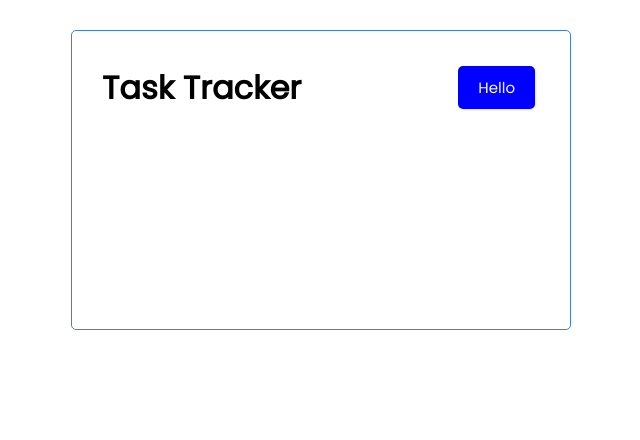
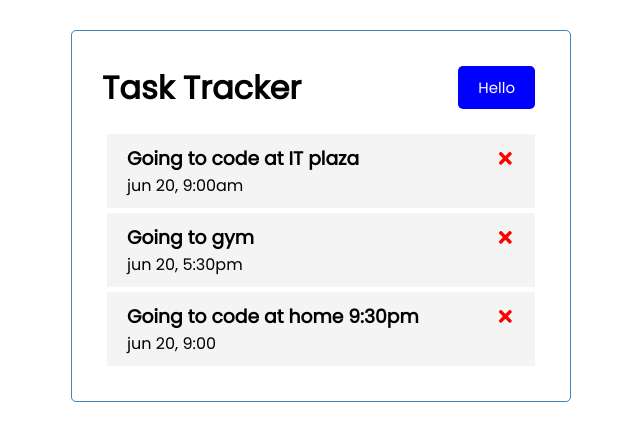
Before and after one commit to TimiMaliki/IG_marketing_landing_page, a React (Create React App) app in the folder task-tracker/: page / in a window 1280 px wide. Shown: the top 440 px of the page, without its empty margins (319-959 px from the left). Built offline with nearby package versions, Linux system fonts and the light colour scheme.

Commit message:
Task Components

```diff
--- a/task-tracker/src/App.js
+++ b/task-tracker/src/App.js
@@ -1,10 +1,12 @@
 import Header from './components/Header'
 
 function App() {
+
   return (
     <div>
 
      <Header />
+
 
     </div>
   );
--- a/task-tracker/src/components/Header.js
+++ b/task-tracker/src/components/Header.js
@@ -1,22 +1,58 @@
+import { useState } from 'react'
 import Button from '../components/Button'
+import Tasks from '../components/Tasks'
 
- function Header({title}){
-    const onClick = () => {
-        console.log('timi')
+function Header({ title }) {
+
+   const [tasks, setTask] = useState(
+      [
+         {
+            id: 1,
+            text: 'Going to code at IT plaza',
+            day: ' jun 20, 9:00am',
+            remainder: true,
+         },
+
+         {
+            id: 2,
+            text: 'Going to gym',
+            day: ' jun 20, 5:30pm',
+            remainder: true,
+         },
+
+         {
+            id: 3,
+            text: 'Going to code at home 9:30pm',
+            day: ' jun 20, 9:00',
+            remainder: false,
+         }
+
+      ]
+   )
+   //Deleting Task
+
+   const deleteTask = (id) => {
+     setTask(tasks.filter((task) => task.id !==id))
    }
 
 
+   const onClick = () => {
+
+   }
+
    return <div className='container'>
       <header className='header'>
+
          <h1>{title}</h1>
 
-   <Button  color='blue' text='Hello' onClick={onClick}/>
+         <Button color='blue' text='Hello' onClick={onClick} />
       </header>
+      <Tasks task={tasks} onDelete={deleteTask} />
    </div>
 }
 
- Header.defaultProps ={
-    title:"Task Tracker",
+Header.defaultProps = {
+   title: "Task Tracker",
 }
 
 export default Header
--- a/task-tracker/src/components/Task.js
+++ b/task-tracker/src/components/Task.js
@@ -1,7 +1,12 @@
+ import {FaTimes} from 'react-icons/fa'
 
-const Task = () => {
+const Task = ({task, onDelete}) => {
   return (
-    <div>Task</div>
+    <div className='task'>
+    <h3>{task.text} <FaTimes style={{color:'red' , cursor:'pointer'}}
+    onClick={() => onDelete=(task.id)} /></h3>
+    <p>{task.day}</p>
+    </div>
   )
 }
 
--- /dev/null
+++ b/task-tracker/src/components/Tasks.js
@@ -0,0 +1,14 @@
+ import Task from '../components/Task'
+
+const Tasks = ({task , OnDelete}) => {
+
+  return (
+    <>
+      {task.map((task) => (
+      <Task key={task.id} task={task}  OnDelete={OnDelete}/>)
+      )}
+    </>
+  )
+}
+
+export default Tasks
```
Lines whose indentation alone changed are shown as unchanged.
